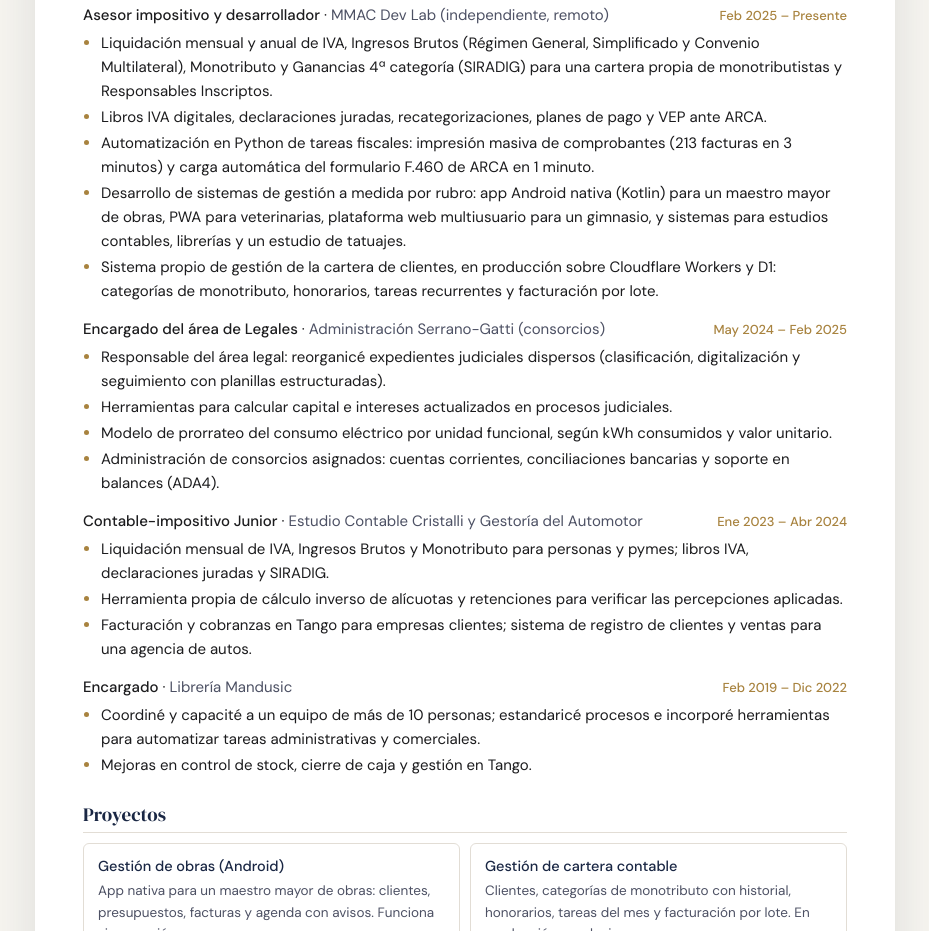
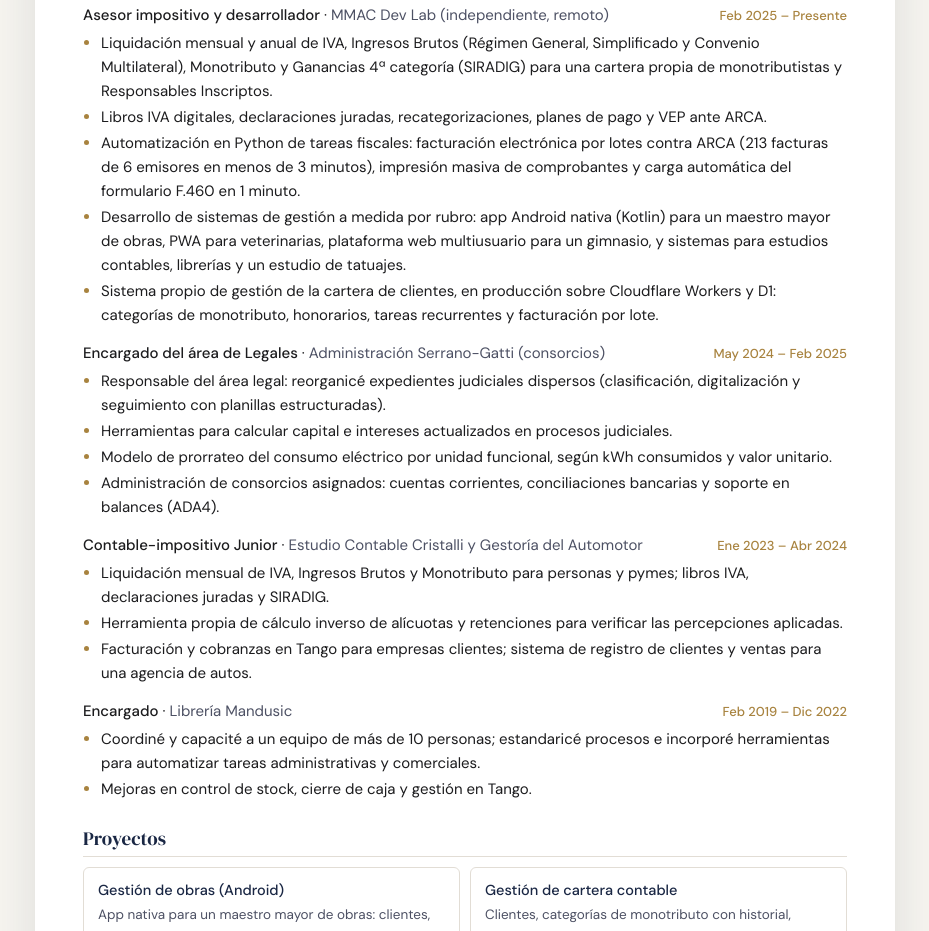
Before and after one commit to martinezmarcos93/martinezmarcos93.github.io-cv, a plain HTML site: page index.html in a window 1280 px wide. Shown: the part 771-1702 px from the top of the page, without its empty margins (175-1104 px from the left). Drawn offline with Linux system fonts and the light colour scheme.

Commit message:
fix(cv): las 213 facturas son emisión por lotes, no impresión masiva
Co-Authored-By: Claude Opus 5.5 <noreply@anthropic.com>

```diff
--- a/index.html
+++ b/index.html
@@ -75,7 +75,7 @@
       <ul>
         <li>Liquidación mensual y anual de IVA, Ingresos Brutos (Régimen General, Simplificado y Convenio Multilateral), Monotributo y Ganancias 4ª categoría (SIRADIG) para una cartera propia de monotributistas y Responsables Inscriptos.</li>
         <li>Libros IVA digitales, declaraciones juradas, recategorizaciones, planes de pago y VEP ante ARCA.</li>
-        <li>Automatización en Python de tareas fiscales: impresión masiva de comprobantes (213 facturas en 3 minutos) y carga automática del formulario F.460 de ARCA en 1 minuto.</li>
+        <li>Automatización en Python de tareas fiscales: facturación electrónica por lotes contra ARCA (213 facturas de 6 emisores en menos de 3 minutos), impresión masiva de comprobantes y carga automática del formulario F.460 en 1 minuto.</li>
         <li>Desarrollo de sistemas de gestión a medida por rubro: app Android nativa (Kotlin) para un maestro mayor de obras, PWA para veterinarias, plataforma web multiusuario para un gimnasio, y sistemas para estudios contables, librerías y un estudio de tatuajes.</li>
         <li>Sistema propio de gestión de la cartera de clientes, en producción sobre Cloudflare Workers y D1: categorías de monotributo, honorarios, tareas recurrentes y facturación por lote.</li>
       </ul>
```
Also changed, not shown: en/index.html (+1 -1 lines), 3 other files.
